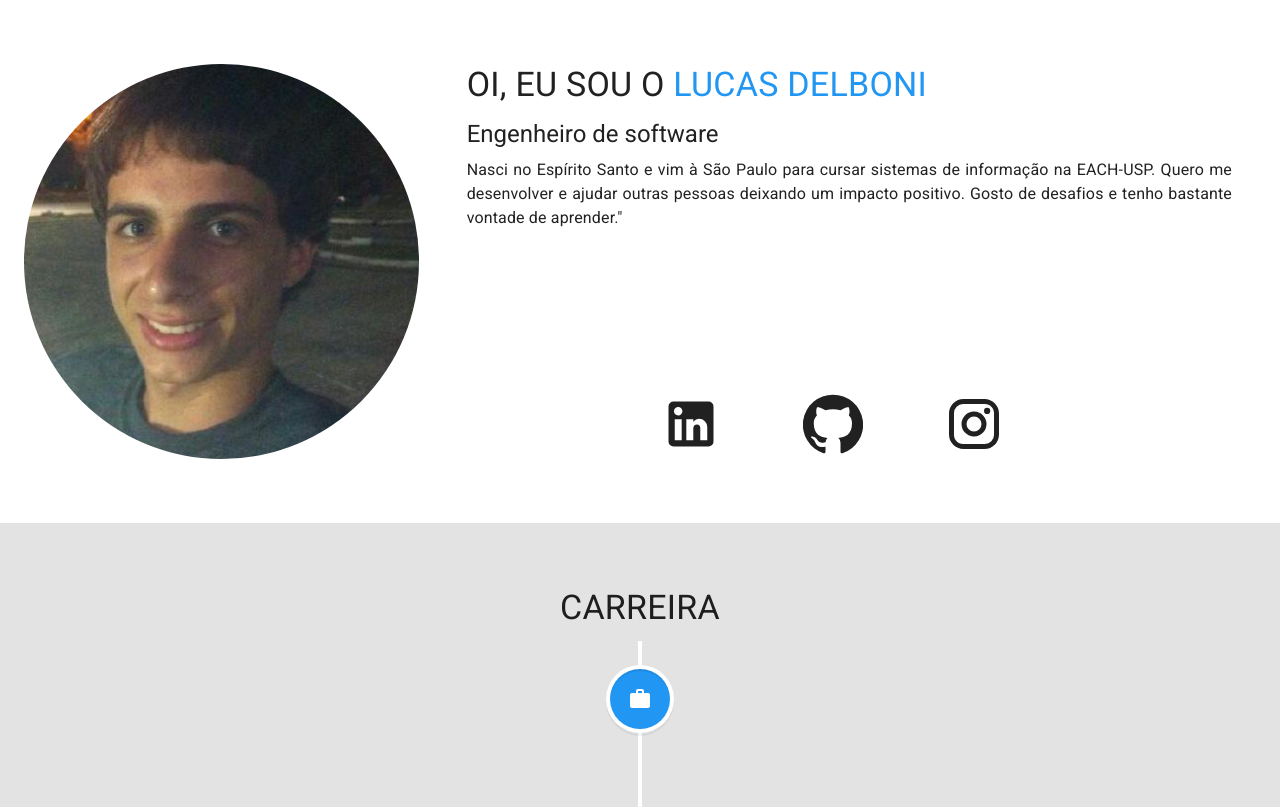
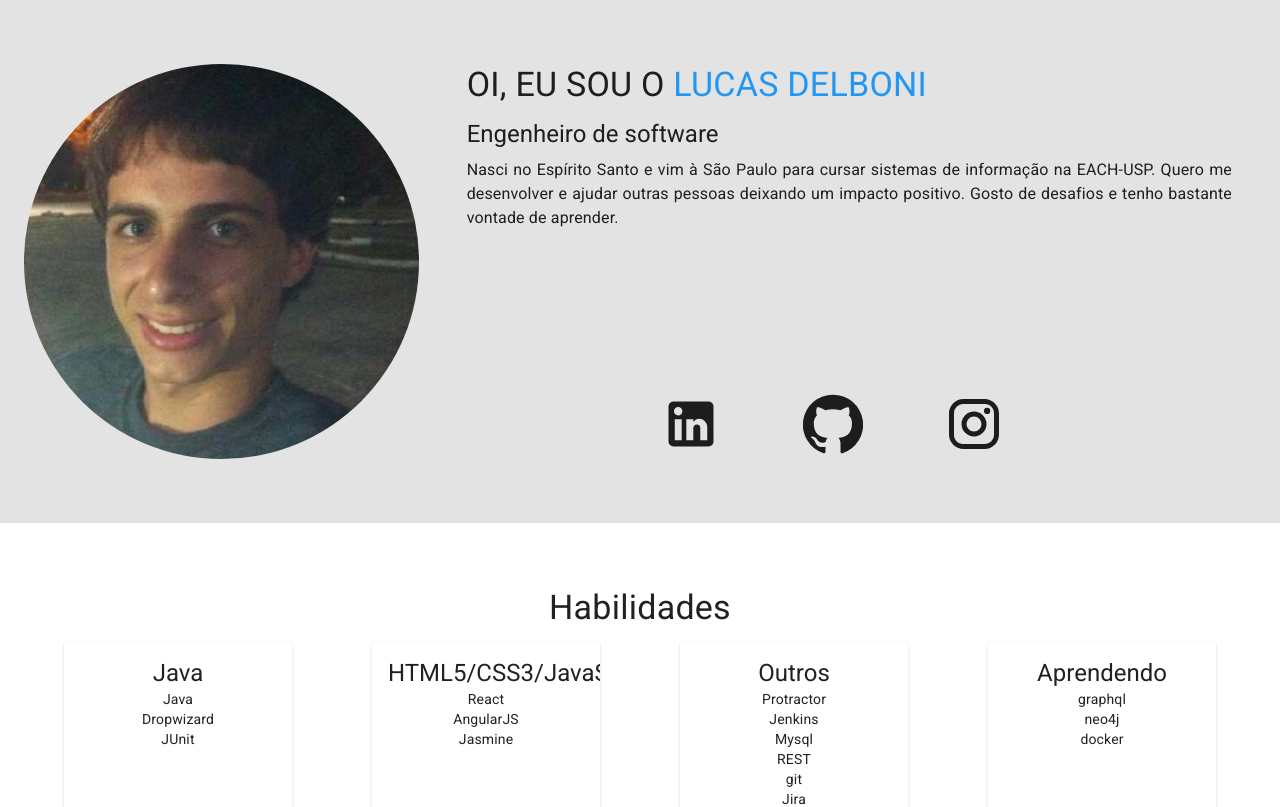
Before and after one commit to LucasDelboni/carrear-portfolio, a React (Create React App) app: page / in a window 1280 px wide. Shown: the top 807 px of the page. Built offline with nearby package versions, Linux system fonts and the light colour scheme.

Commit message:
skills section

```diff
--- a/src/App.js
+++ b/src/App.js
@@ -6,6 +6,7 @@ import Container from '@material-ui/core/Container';
 import CssBaseline from '@material-ui/core/CssBaseline';
 import Career from './section/Career';
 import Interests from './section/Interests';
+import Skills from './section/Skills';
 
 const useStyles = makeStyles((theme) => ({
   background: {
@@ -26,6 +27,7 @@ function App() {
       <CssBaseline />
       <Container className={classes.pageContent}>
         <About />
+        <Skills />
         <Career />
         <Interests />
         <Contact />
--- a/src/section/About.js
+++ b/src/section/About.js
@@ -14,8 +14,6 @@ const useStyles = makeStyles((theme) => ({
   root: {
     display: 'flex',
     flexDirection: 'column',
-    minHeight: '40vh',
-    backgroundColor: 'white',
   },
   main: {
     marginTop: theme.spacing(8),
@@ -65,7 +63,7 @@ export default function About() {
               </Typography>
               <Typography align='justify' component="h2" gutterBottom>
                 Nasci no Espírito Santo e vim à São Paulo para cursar sistemas de informação na EACH-USP. Quero me desenvolver e
-                ajudar outras pessoas deixando um impacto positivo. Gosto de desafios e tenho bastante vontade de aprender."
+                ajudar outras pessoas deixando um impacto positivo. Gosto de desafios e tenho bastante vontade de aprender.
               </Typography>
               <div className={classes.icons}>
                 <LinkedInIcon className={classes.iconSize}/>
--- a/src/section/Interests.js
+++ b/src/section/Interests.js
@@ -14,7 +14,6 @@ const useStyles = makeStyles((theme) => ({
   root: {
     display: 'flex',
     flexDirection: 'column',
-    minHeight: '40vh',
     backgroundColor: 'white',
   },
   main: {
--- a/src/section/Skills.js
+++ b/src/section/Skills.js
@@ -0,0 +1,128 @@
+import React from 'react';
+import CssBaseline from '@material-ui/core/CssBaseline';
+import Typography from '@material-ui/core/Typography';
+import { makeStyles } from '@material-ui/core/styles';
+import Grid from '@material-ui/core/Grid';
+import Card from '@material-ui/core/Card';
+import CardContent from '@material-ui/core/CardContent';
+
+const useStyles = makeStyles((theme) => ({
+  root: {
+    display: 'flex',
+    flexDirection: 'column',
+    backgroundColor: 'white',
+  },
+  main: {
+    marginTop: theme.spacing(8),
+    marginBottom: theme.spacing(8),
+    marginLeft: theme.spacing(8),
+    marginRight: theme.spacing(8),
+  },
+  card: {
+    height: '100%'
+  },
+  iconSize: {
+    fontSize: '60px',
+  }
+}));
+
+export default function Skills() {
+  const classes = useStyles();
+
+  return (
+    <div className={classes.root}>
+      <CssBaseline />
+      <div className={classes.main}>
+        <Typography variant="h4" component="h1" gutterBottom>
+          Habilidades
+        </Typography>
+        <Grid container spacing={10}>
+          <Grid item xs={12} sm={3}>
+            <Card className={classes.card}>
+              <CardContent>
+                <Typography variant="h5">
+                  Java
+                </Typography>
+                <Typography variant="body2" component="p">
+                  Java
+                </Typography>
+                <Typography variant="body2" component="p">
+                  Dropwizard
+                </Typography>
+                <Typography variant="body2" component="p">
+                  JUnit
+                </Typography>
+              </CardContent>
+            </Card>
+          </Grid>
+
+          <Grid item xs={12} sm={3}>
+            <Card className={classes.card}>
+              <CardContent>
+                <Typography variant="h5">
+                  HTML5/CSS3/JavaScript
+                </Typography>
+                <Typography variant="body2" component="p">
+                  React
+                </Typography>
+                <Typography variant="body2" component="p">
+                  AngularJS
+                </Typography>
+                <Typography variant="body2" component="p">
+                  Jasmine
+                </Typography>
+              </CardContent>
+            </Card>
+          </Grid>
+
+          <Grid item xs={12} sm={3}>
+            <Card className={classes.card}>
+              <CardContent>
+                <Typography variant="h5">
+                  Outros
+                </Typography>
+                <Typography variant="body2" component="p">
+                  Protractor
+                </Typography>
+                <Typography variant="body2" component="p">
+                  Jenkins
+                </Typography>
+                <Typography variant="body2" component="p">
+                  Mysql
+                </Typography>
+                <Typography variant="body2" component="p">
+                  REST
+                </Typography>
+                <Typography variant="body2" component="p">
+                  git
+                </Typography>
+                <Typography variant="body2" component="p">
+                  Jira
+                </Typography>
+              </CardContent>
+            </Card>
+          </Grid>
+
+          <Grid item xs={12} sm={3}>
+            <Card className={classes.card}>
+              <CardContent>
+                <Typography variant="h5">
+                  Aprendendo
+                </Typography>
+                <Typography variant="body2" component="p">
+                  graphql
+                </Typography>
+                <Typography variant="body2" component="p">
+                  neo4j
+                </Typography>
+                <Typography variant="body2" component="p">
+                  docker
+                </Typography>
+              </CardContent>
+            </Card>
+          </Grid>
+        </Grid>
+      </div>
+    </div>
+  );
+}
```
Also changed, not shown: src/components/InterestCard.js (added), 1 other file (tests, documents, lock files or other folders).
